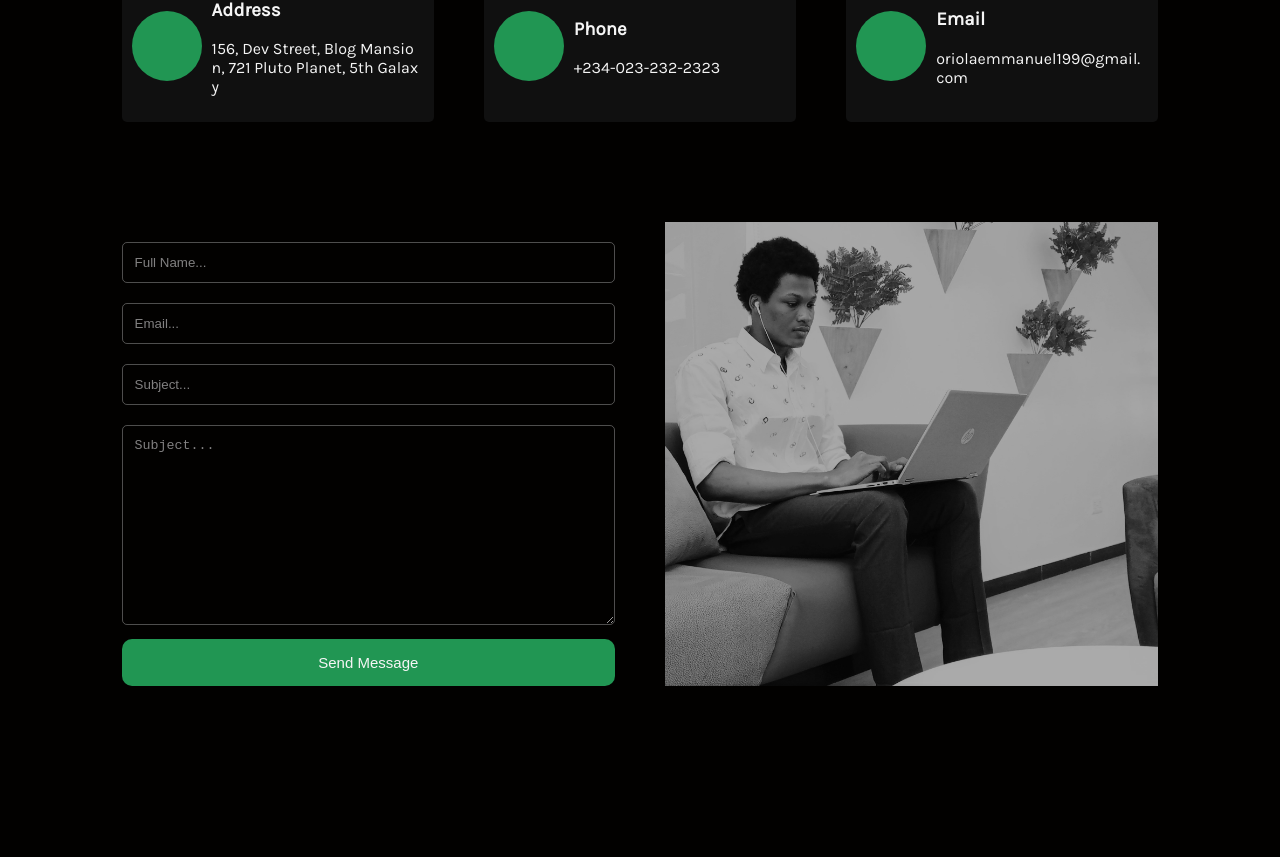
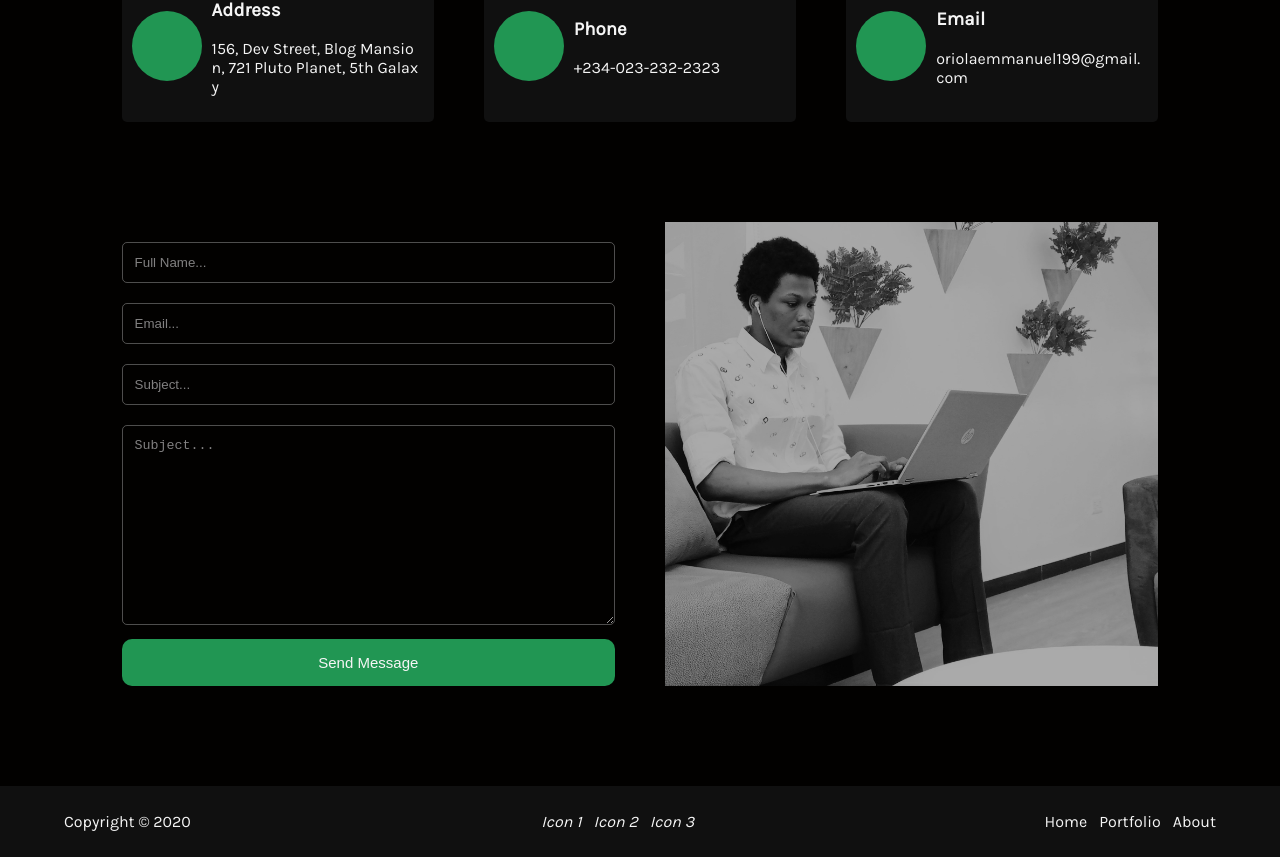
Before and after one commit to Emmaccen/Blog-portfolio, a React (Create React App) app: page / in a window 1280 px wide. Shown: the part 3979-4836 px from the top of the page. Before the commit the page ends 4765 px from the top, so only its background shows below. Built offline with nearby package versions, Linux system fonts and the light colour scheme.

Commit message:
Footer Section

```diff
--- a/src/App.js
+++ b/src/App.js
@@ -6,6 +6,7 @@ import { Portfolio } from "./components/Portfolio";
 import { MyService } from "./components/MyServices";
 import { Blogs } from "./components/Blogs";
 import { Contact } from "./components/Contact";
+import { Footer } from "./components/Footer";
 function App() {
   return (
     <div className="App">
@@ -15,6 +16,7 @@ function App() {
       <MyService />
       <Blogs />
       <Contact />
+      <Footer />
     </div>
   );
 }
--- a/src/components/About.js
+++ b/src/components/About.js
@@ -3,7 +3,7 @@ import "./styles/about.css";
 
 export const About = () => {
   return (
-    <div className="aboutSection container">
+    <div id="about" className="aboutSection container">
       <div className="centered">
         <div>
           <header>
--- a/src/components/Blogs.js
+++ b/src/components/Blogs.js
@@ -3,7 +3,7 @@ import "./styles/blogs.css";
 
 export const Blogs = () => {
   return (
-    <div className="blogsWrapper container">
+    <div id="blogs" className="blogsWrapper container">
       <header className="centered sectionHeader">
         <h1>
           My <span className="accent">Blogs</span>
--- a/src/components/Contact.js
+++ b/src/components/Contact.js
@@ -49,7 +49,7 @@ const QuickContact = () => {
 
 const ContactFrom = () => {
   return (
-    <div className="container contactFormWrapper">
+    <div id="contact" className="container contactFormWrapper">
       <div>
         <div className="inputContainer">
           <input placeholder="Full Name..." type="text"></input>
--- /dev/null
+++ b/src/components/Footer.js
@@ -0,0 +1,25 @@
+import React from "react";
+import "./styles/footer.css";
+import { scrollToView } from "../sharedFunctions/scrollToView";
+
+export const Footer = () => {
+  return (
+    <footer className="footerWrapper">
+      <div className="container">
+        <div className="centered">
+          <p>Copyright &copy; {new Date().getFullYear()}</p>
+        </div>
+        <div className="centered footerIcons">
+          <i>Icon 1</i>
+          <i>Icon 2</i>
+          <i>Icon 3</i>
+        </div>
+        <div className="centered footerLinks">
+          <p onClick={() => scrollToView("home")}>Home</p>
+          <p onClick={() => scrollToView("portfolio")}>Portfolio</p>
+          <p onClick={() => scrollToView("about")}>About</p>
+        </div>
+      </div>
+    </footer>
+  );
+};
--- a/src/components/Landing.js
+++ b/src/components/Landing.js
@@ -4,7 +4,7 @@ import "./styles/home.css";
 
 const Landing = () => {
   return (
-    <div className="homePageWrapper backgroundFix darken">
+    <div id="home" className="homePageWrapper backgroundFix darken">
       <Nav />
       <div className="jumbotron">
         <div>
--- a/src/components/MyServices.js
+++ b/src/components/MyServices.js
@@ -3,7 +3,7 @@ import "./styles/myServices.css";
 
 export const MyService = () => {
   return (
-    <div className="myServicesWrapper container2">
+    <div id="services" className="myServicesWrapper container2">
       <header className="centered sectionHeader">
         <h1>
           My <span className="accent">Services</span>
--- a/src/components/Nav.js
+++ b/src/components/Nav.js
@@ -1,4 +1,5 @@
 import React from "react";
+import { scrollToView } from "../sharedFunctions/scrollToView";
 
 class Nav extends React.Component {
   render() {
@@ -7,9 +8,9 @@ class Nav extends React.Component {
         <div className="navContainer">
           <div>
             <ul>
-              <li>Home</li>
-              <li>About</li>
-              <li>Portfolio</li>
+              <li onClick={() => scrollToView("home")}>Home</li>
+              <li onClick={() => scrollToView("about")}>About</li>
+              <li onClick={() => scrollToView("portfolio")}>Portfolio</li>
             </ul>
           </div>
           <div>
@@ -17,9 +18,9 @@ class Nav extends React.Component {
           </div>
           <div>
             <ul>
-              <li>Services</li>
-              <li>Blogs</li>
-              <li>Contact</li>
+              <li onClick={() => scrollToView("services")}>Services</li>
+              <li onClick={() => scrollToView("blogs")}>Blogs</li>
+              <li onClick={() => scrollToView("contact")}>Contact</li>
             </ul>
           </div>
         </div>
--- a/src/components/Portfolio.js
+++ b/src/components/Portfolio.js
@@ -22,7 +22,7 @@ export const Portfolio = () => {
   });
 
   return (
-    <div className="portfolioWrapper">
+    <div id="portfolio" className="portfolioWrapper">
       <header className="centered sectionHeader">
         <div>
           <h1>
--- /dev/null
+++ b/src/components/styles/footer.css
@@ -0,0 +1,20 @@
+.footerWrapper {
+  background-color: var(--cardBackground);
+}
+.footerWrapper > div {
+  display: flex;
+  justify-content: space-between;
+  padding: 10px 0px;
+}
+
+.footerWrapper .footerLinks p {
+  margin-left: 12px;
+  cursor: pointer;
+}
+
+.footerWrapper .footerIcons {
+  display: flex;
+}
+.footerWrapper .footerIcons i {
+  margin-left: 12px;
+}
--- /dev/null
+++ b/src/sharedFunctions/scrollToView.js
@@ -0,0 +1,6 @@
+/*Smooth scroll to a view when a nav link is selected and is on that same page*/
+export function scrollToView(element) {
+  document.getElementById(element).scrollIntoView({
+    behavior: "smooth",
+  });
+}
```
